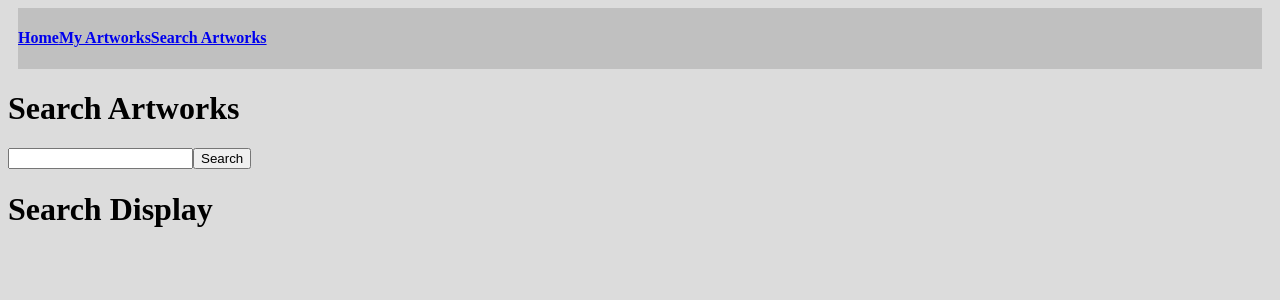
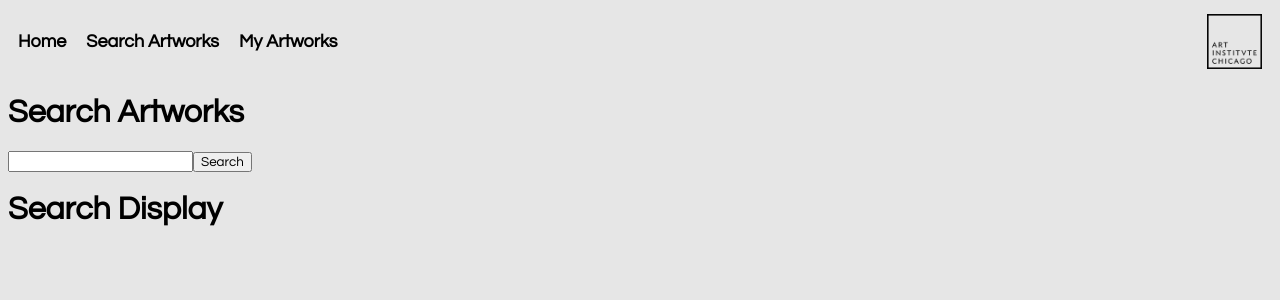
Before and after one commit to dommelay/Capstone-frontend, a React (Create React App) app in the folder gallery/: page /artworks/search in a window 1280 px wide. Shown: the top 300 px of the page. Built offline with nearby package versions, Linux system fonts and the light colour scheme.

Commit message:
styling gallery home page

```diff
--- a/gallery/src/App.css
+++ b/gallery/src/App.css
@@ -1,3 +1,5 @@
+@import url('https://fonts.googleapis.com/css2?family=Questrial&display=swap');
+
 .myartwork {
     border: solid salmon;
 }
@@ -6,9 +8,13 @@
     flex-direction: column;
     padding: 20px;
 }
-#galleryimg {
-    width: 875px;
-    height: auto;
+#galleryimgdiv {
+    width: 100%;
+    height: 450px;
+    background-image: url('https://www.artic.edu/iiif/2/c617e2f0-d5fe-0772-390e-6d8c83895815/full/843,/0/default.jpg');
+    background-repeat: no-repeat;
+    background-size: cover;
+
 }
 #artlogo {
     width: 55px;
@@ -16,13 +22,12 @@
 }
 #artlogodiv {
     margin-left: auto;
-    padding: 3px 10px 0px 0px;
+    padding: 3px 0px 0px 0px;
 }
 .nav {
     display: flex;
     flex-direction: row;
-    margin: 0px 10px 0px 10px;
-    background-color: #C0C0C0;
+    margin: 0px 10px 15px 10px;
     align-items: center;
 }
 #middlenav {
@@ -30,15 +35,52 @@
 }
 .navlink {
     font-size: 18px;
+    color: black;
 }
 body {
-    background-color: #DCDCDC;
+    background-color: #e6e6e6;
+    font-family: 'Questrial', sans-serif;
+}
+button {
+    font-family: 'Questrial', sans-serif;
 }
 #galleryimgdiv {
-    padding-top: 15px;
+    padding-top: 20px;
     display: flex;
     justify-content: center;
+    border-radius: solid #f1f1f1;
 }
-#topnav {
-    padding-left: 10px;
+#infologo {
+    width: 100px;
+    height: auto;
+    border-radius: 6px;
 }
+#galleryinfocontainer {
+    display: flex;
+    flex-direction: column;
+    width: 100%;
+    align-items: center;
+    justify-content: center;
+}
+#gallery {
+    font-size: 70px;
+    margin: 40px 0px 40px 0px;
+}
+@media  (max-width: 500px) {
+    .navlink {
+        font-size: 16px;
+    }
+    #middlenav {
+        margin: 0px 10px 0px 10px;
+    }
+    #gallery {
+        margin-bottom: 30px;
+    }
+    #infologo {
+        width: 75px;
+    }
+    #gallery {
+        font-size: 60px;
+        margin-top: 35px;
+    }
+}
--- a/gallery/src/components/ArtworkCR.tsx
+++ b/gallery/src/components/ArtworkCR.tsx
@@ -43,6 +43,7 @@ const ArtworkCR = () => {
             updateLink: `https://api.artic.edu/api/v1/artworks/${response.data.data.id}/?fields=id,title,image_id,api_link,date_start,date_end,place_of_origin,artist_title,artwork_type_title,alt_text,iiif_url`,
           }
           setArtwork(artworkData)
+          console.log(artworkData)
         }).catch((error) => {
           console.log(error)
         })
@@ -60,24 +61,35 @@ const ArtworkCR = () => {
 
       return (
         <div>
-           <div className='nav'>
-           <Link to = {'/gallery'}>
-                <h4>Home</h4>
-            </Link>
-          <Link to={'/my-artworks'}>
-            <h4>My Artworks</h4>
-          </Link>
-          <Link to = {'/artworks/search'}>
-            <h4>Search Artworks</h4>
-          </Link>
-
-    </div>
+         <div className='nav'>
+            <div id='topnav'>
+                <Link style={{ textDecoration: 'none' }} to = {'/gallery'}>
+                        <h4 className='navlink'>Home</h4>
+                </Link>
+            </div>
+            <div id='middlenav'>
+                <Link style={{ textDecoration: 'none' }} to = {'/artworks/search'}>
+                <h4 className='navlink'>Search Artworks</h4>
+                </Link>
+            </div>
+            <div>
+                <Link style={{ textDecoration: 'none' }} to={'/my-artworks'}>
+                <h4 className='navlink'>My Artworks</h4>
+                </Link>
+            </div>
+            <div id='artlogodiv'>
+              <img id='artlogo' src={process.env.PUBLIC_URL + '/ArtLogo.png'} ></img>
+            </div>
+        </div>
             {artwork
             ?
             <div>
               <h2 key={artwork.marker}>{artwork.title}</h2>
               <h2>{artwork.artist_title}</h2>
+              {artwork.image_id != null ?
               <img src={artwork.imageSrc}/>
+              : <h2>Sorry, there is no available image for this search</h2>
+              }
               {added
               ?
               <><h2>{artwork.title} added to your collection!</h2></>
--- a/gallery/src/components/ArtworkRUD.tsx
+++ b/gallery/src/components/ArtworkRUD.tsx
@@ -43,18 +43,27 @@ const ArtworkRUD = () => {
 
 
     return (
+        <>
+    <div className='nav'>
+        <div id='topnav'>
+            <Link style={{ textDecoration: 'none' }} to = {'/gallery'}>
+                    <h4 className='navlink'>Home</h4>
+            </Link>
+        </div>
+        <div id='middlenav'>
+            <Link style={{ textDecoration: 'none' }} to = {'/artworks/search'}>
+            <h4 className='navlink'>Search Artworks</h4>
+            </Link>
+        </div>
         <div>
-             <div className='nav'>
-             <Link to = {'/gallery'}>
-                <h4>Home</h4>
+            <Link style={{ textDecoration: 'none' }} to={'/my-artworks'}>
+            <h4 className='navlink'>My Artworks</h4>
             </Link>
-            <Link to={'/my-artworks'}>
-                <h4>My Artworks</h4>
-            </Link>
-            <Link to = {'/artworks/search'}>
-                <h4>Search Artworks</h4>
-            </Link>
-    </div>
+        </div>
+        <div id='artlogodiv'>
+                    <img id='artlogo' src={process.env.PUBLIC_URL + '/ArtLogo.png'} ></img>
+                </div>
+        </div>
             {artwork
             ?
             <div>
@@ -63,8 +72,9 @@ const ArtworkRUD = () => {
               <button onClick={handleDelete}>Delete From Collection</button>
             </div>
           : <p>Loading...</p>}
-         </div>
 
+
+         </>
 
     )
 }
--- a/gallery/src/components/Artworks.tsx
+++ b/gallery/src/components/Artworks.tsx
@@ -35,19 +35,30 @@ const MyArtwork = () => {
 },[])
 
 return (
+
     <>
+<div className='nav'>
+    <div id='topnav'>
+        <Link style={{ textDecoration: 'none' }} to = {'/gallery'}>
+                <h4 className='navlink'>Home</h4>
+        </Link>
+    </div>
+    <div id='middlenav'>
+        <Link style={{ textDecoration: 'none' }} to = {'/artworks/search'}>
+            <h4 className='navlink'>Search Artworks</h4>
+        </Link>
+    </div>
+    <div>
+        <Link style={{ textDecoration: 'none' }} to={'/my-artworks'}>
+            <h4 className='navlink'>My Artworks</h4>
+        </Link>
+    </div>
+    <div id='artlogodiv'>
+        <img id='artlogo' src={process.env.PUBLIC_URL + '/ArtLogo.png'} ></img>
+    </div>
+</div>
+
     <div className='myartworkscontainer'>
-    <div className='nav'>
-      <Link to = {'/gallery'}>
-         <h4 className='navlink'>Home</h4>
-      </Link>
-      <Link to={'/my-artworks'}>
-        <h4>My Artworks</h4>
-      </Link>
-      <Link to = {'/artworks/search'}>
-        <h4>Search Artworks</h4>
-      </Link>
-    </div>
 
     {artworks.map((artwork) => {
         const handleDelete = (event: React.MouseEvent <HTMLButtonElement, MouseEvent>) => {
@@ -71,7 +82,7 @@ return (
     </div>
 
     {/* <button onClick={handleDelete}>Delete</button> */}
-    </>
+   </>
 )
 
     {/* <button onClick={handleDelete}>Delete</button> */}
--- a/gallery/src/components/Gallery.tsx
+++ b/gallery/src/components/Gallery.tsx
@@ -29,11 +29,14 @@ const Gallery = () => {
             <img id='artlogo' src={process.env.PUBLIC_URL + '/ArtLogo.png'} ></img>
             </div>
       </div>
+      <div id='gallerycontainer'>
         <div id='galleryimgdiv'>
-            <img id='galleryimg'src='https://artic-web.imgix.net/1bded726-d44b-49dd-9eea-279d06052341/IPD-2165_press.jpg?rect=0%2C0%2C3000%2C2096&auto=format%2Ccompress&q=80&fit=crop&crop=faces%2Cedges%2Centropy&w=1200&h=838'/>
+
         </div>
-        <div>
-            <h1>Gallery</h1>
+      </div>
+        <div id='galleryinfocontainer'>
+            <h1 id='gallery'>Gallery</h1>
+            <img id='infologo' src={process.env.PUBLIC_URL + '/ArtLogo.png'}/>
         </div>
 
         </>
--- a/gallery/src/components/Search.tsx
+++ b/gallery/src/components/Search.tsx
@@ -31,17 +31,25 @@ const handleSubmitSearch = (event: React.MouseEvent<HTMLButtonElement, MouseEven
 
     return (
         <div>
-        <div className='nav'>
-            <Link to = {'/gallery'}>
-                <h4>Home</h4>
-            </Link>
-            <Link to={'/my-artworks'}>
-                <h4>My Artworks</h4>
-            </Link>
-            <Link to = {'/artworks/search'}>
-                <h4>Search Artworks</h4>
-            </Link>
-
+       <div className='nav'>
+            <div id='topnav'>
+                <Link style={{ textDecoration: 'none' }} to = {'/gallery'}>
+                        <h4 className='navlink'>Home</h4>
+                </Link>
+            </div>
+            <div id='middlenav'>
+                <Link style={{ textDecoration: 'none' }} to = {'/artworks/search'}>
+                <h4 className='navlink'>Search Artworks</h4>
+                </Link>
+            </div>
+            <div>
+                <Link style={{ textDecoration: 'none' }} to={'/my-artworks'}>
+                <h4 className='navlink'>My Artworks</h4>
+                </Link>
+            </div>
+            <div id='artlogodiv'>
+                <img id='artlogo' src={process.env.PUBLIC_URL + '/ArtLogo.png'} ></img>
+            </div>
          </div>
 
 
```
Also changed, not shown: 1 other file (tests, documents, lock files or other folders).
